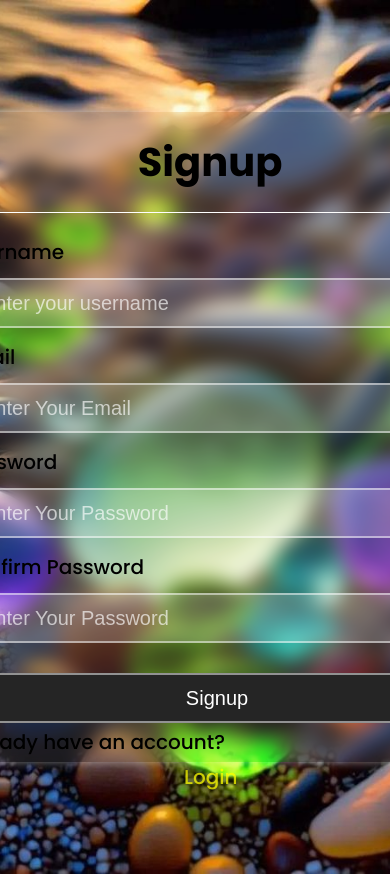
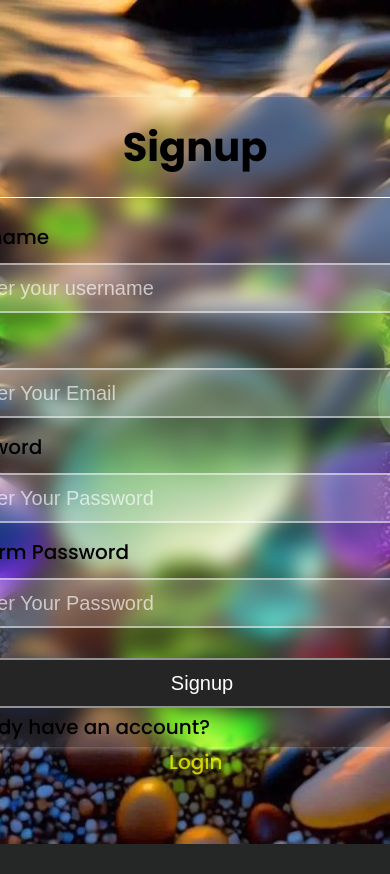
Before and after one commit to RKgouda/OASIS-Infobyte, a Django app: page /signup/ in a window 390 px wide; the page is wider, and only the part inside the window is pictured. After the commit the page ends 844 px from the top of that part, so only its background shows below. Run offline with Django 5.2, Linux system fonts and the light colour scheme; some libraries are stand-ins or nearby versions; some web fonts are replaced.

Commit message:
Updated files in the Task-3 TO-DO project

```diff
--- a/Task-3 TO-DO/todo/static/index.css
+++ b/Task-3 TO-DO/todo/static/index.css
@@ -159,10 +159,3 @@ a:hover {
     color: #c5aeff;
     text-decoration: line-through;
 }
-
-/* For mobile responsiveness */
-@media (max-width: 600px) {
-    .signup-login {
-        padding: 15px;
-    }
-}
--- a/Task-3 TO-DO/todo/todo/settings.py
+++ b/Task-3 TO-DO/todo/todo/settings.py
@@ -116,8 +116,8 @@ USE_TZ = True
 # Static files (CSS, JavaScript, Images)
 # https://docs.djangoproject.com/en/5.0/howto/static-files/
 
-STATIC_URL = "static/"
-STATICFILES_DIRS = [BASE_DIR / "static"]
+STATIC_URL = "/static/"
+STATICFILES_DIRS = [BASE_DIR/ 'static']
 
 # Default primary key field type
 # https://docs.djangoproject.com/en/5.0/ref/settings/#default-auto-field
```
Also changed, not shown: Task-3 TO-DO/todo/static/todo.css (+0 -7 lines), Task-3 TO-DO/todo/db.sqlite3.
